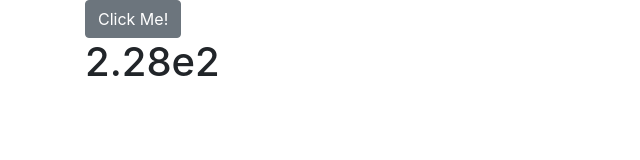
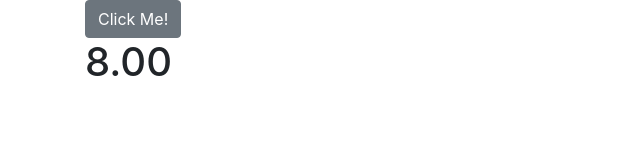
Before and after one commit to garritfra/idleExcavator, a React app: page / in a window 1280 px wide. Shown: the top 160 px of the page, without its empty margins (0-640 px from the left). Built offline with nearby package versions, Linux system fonts and the light colour scheme.

Commit message:
refactor game class

```diff
--- a/src/app/App.js
+++ b/src/app/App.js
@@ -1,7 +1,7 @@
 import React, { Component } from "react";
 import { Button } from "reactstrap";
 import BigDouble from "../model/BigDouble";
-import Game from "../app/game/Game";
+import Game from "../app/game/GameComponent";
 
 export default class App extends Component {
   constructor(props) {
--- a/src/app/game/Game.js
+++ b/src/app/game/Game.js
@@ -1,40 +1,31 @@
-import React, { Component } from "react";
-import { Button, Container } from "reactstrap";
 import BigDouble from "../../model/BigDouble";
 
-export default class Game extends Component {
-  constructor(props) {
-    super(props);
-    this.d1 = new BigDouble(2, 0);
-    this.props = props;
-    this.state = { dirt: new BigDouble(2, 0) };
-    console.log(this.state);
+export default class Game {
+  constructor(tickRate) {
+    this.dirt = new BigDouble(1, 0);
+    this.autoPercentage = 1.0;
+    this.clickerPercentage = 1.0;
+    this.tickRate = tickRate;
+    this.tick = this.tick.bind(this);
   }
 
-  componentDidMount() {
-    setInterval(this.updateDirt.bind(this), 33);
+  getTickRate() {
+    return this.tickRate;
   }
 
-  handleClick() {
-    this.d1.addCount(1, 0);
-    this.forceUpdate();
+  getDirt() {
+    return this.dirt;
   }
 
-  updateDirt() {
-    this.d1.addCount(1, 0);
-    this.forceUpdate();
+  click() {
+    this.addDirt(this.clickerPercentage);
   }
 
-  render() {
-    return (
-      <Container>
-        <span>
-          <Button onClick={this.handleClick.bind(this)}>Click Me!</Button>
-        </span>
-        <span>
-          <h1>{this.d1.toString()}</h1>
-        </span>
-      </Container>
-    );
+  tick() {
+    this.dirt.addCount(this.autoPercentage, 0);
+  }
+
+  addDirt(amount) {
+    this.dirt.addCount(amount, 0);
   }
 }
--- /dev/null
+++ b/src/app/game/GameComponent.js
@@ -0,0 +1,41 @@
+import React, { Component } from "react";
+import { Button, Container } from "reactstrap";
+import BigDouble from "../../model/BigDouble";
+import Game from "./Game";
+
+export default class GameComponent extends Component {
+  constructor(props) {
+    super(props);
+    this.props = props;
+    this.game = new Game(1000);
+  }
+
+  componentDidMount() {
+    const tickRate = this.game.getTickRate();
+    setInterval(this.game.tick, tickRate);
+    setInterval(this.forceUpdate.bind(this), tickRate);
+  }
+
+  handleClick() {
+    this.game.click();
+    this.forceUpdate();
+  }
+
+  updateDirt() {
+    this.d1.addCount(1, 0);
+    this.forceUpdate();
+  }
+
+  render() {
+    return (
+      <Container>
+        <span>
+          <Button onClick={this.handleClick.bind(this)}>Click Me!</Button>
+        </span>
+        <span>
+          <h1>{this.game.getDirt().toString()}</h1>
+        </span>
+      </Container>
+    );
+  }
+}
--- /dev/null
+++ b/src/model/BaseUpgrade.js
@@ -0,0 +1,5 @@
+export default class BaseUpgrade {
+  constructor(cost) {
+    this.cost = cost;
+  }
+}
```
Also changed, not shown: src/model/AutoUpgrade.js (added, +8 -0 lines), src/model/ClickerUpgrade.js (added, +8 -0 lines).
